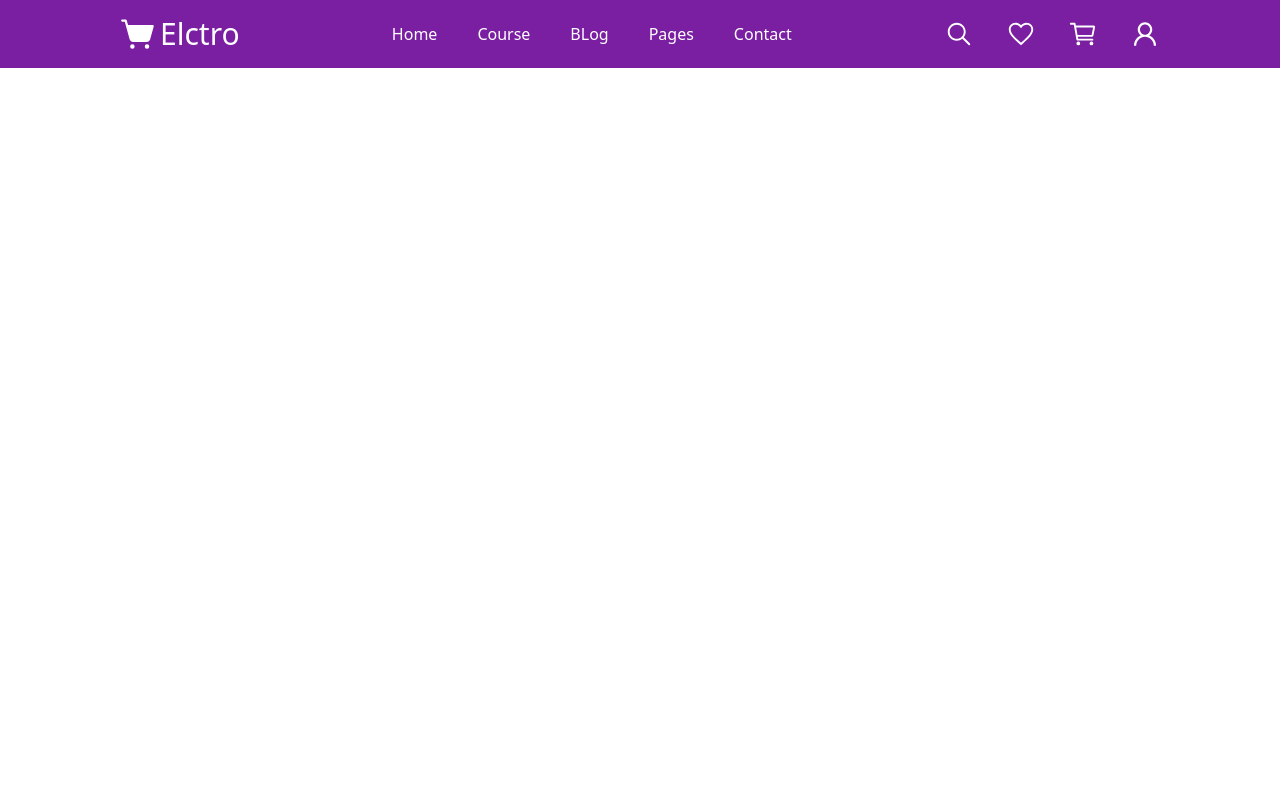
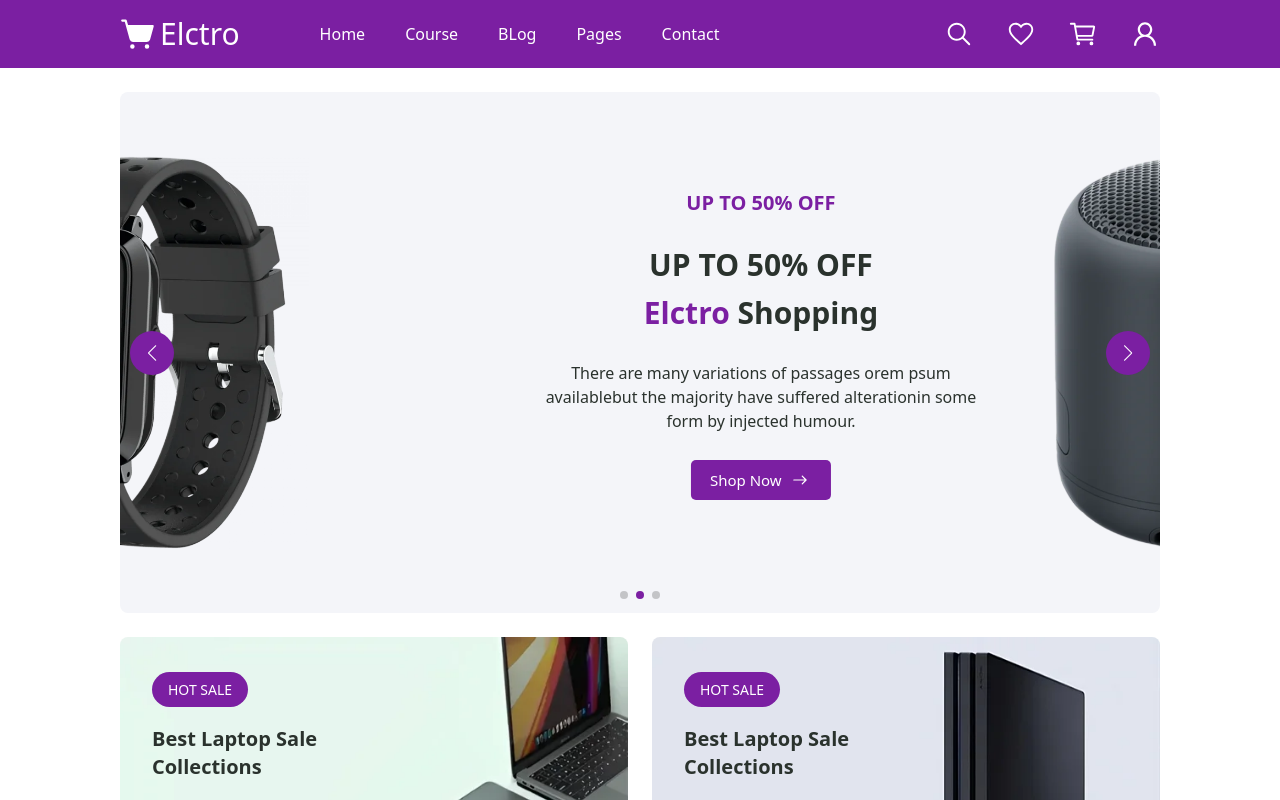
Before and after one commit to Alireza-edk13/Elctro, a Next.js app: page / in a window 1280 px wide. Shown: the top 800 px of the page. Built offline with nearby package versions, Linux system fonts and the light colour scheme.

Commit message:
feat: landding

```diff
--- a/package.json
+++ b/package.json
@@ -15,6 +15,7 @@
     "react": "18.3.1",
     "react-dom": "18.3.1",
     "react-icons": "^5.2.1",
+    "swiper": "^11.1.9",
     "tailwindcss": "3.4.7"
   }
 }
--- a/src/app/globals.css
+++ b/src/app/globals.css
@@ -85,7 +85,8 @@
         margin-left: .7rem;
     }
 
-    .btn a , .btn span {
+    .btn a,
+    .btn span {
         color: #fff;
         z-index: 2;
 
@@ -113,6 +114,34 @@
         transform: translateX(0%) !important;
         visibility: visible !important;
     }
+
+
+    .swiper-button-next,
+    .swiper-button-prev {
+        padding: 22px !important;
+        background-color: #7B1FA2 !important;
+        color: white !important;
+        border-radius: 100%;
+    }
+
+    .swiper-button-next:after,
+    .swiper-rtl .swiper-button-prev:after,
+    .swiper-button-prev:after,
+    .swiper-rtl .swiper-button-next:after {
+        font-size: 1rem !important;
+    }
+
+    .swiper-pagination-bullet-active {
+        background: #7B1FA2 !important;
+    }
+
+    /* @media only screen and (max-width: 768px) {
+
+        .swiper-button-next, .swiper-button-prev {
+            display: none !important;
+        }
+    } */
+
 }
 
 @layer utilities {
--- a/src/app/page.js
+++ b/src/app/page.js
@@ -1,8 +1,11 @@
 import Header from '@/components/modules/Header/Header'
-import Image from 'next/image'
+import Landding from '@/components/templates/Index/Landding/Landding'
 
 export default function Home() {
   return (
-    <Header />
+    <>
+      <Header />
+      <Landding/>
+    </>
   )
 }
--- a/src/components/modules/Header/Nav/Nav.js
+++ b/src/components/modules/Header/Nav/Nav.js
@@ -35,8 +35,9 @@ export default function Nav() {
 
     return (
         <>
-            <nav className={`${isFix ? 'fix-nav-active shadow-custom' : 'absolute'} z-40 py-4 bg-main  top-0 left-0 w-full text-white`}>
+            <nav className={`${isFix ? 'fix-nav-active shadow-custom' : ' block'} z-40 py-4 bg-main  top-0 left-0 w-full text-white`}>
                 <div className=' container flex justify-between items-center'>
+                    <div className=' flex-center gap-20'>
                         <div>
                             <Link href={'/'} className=' flex-center text-2xl md:text-3xl'>
                                 <PiShoppingCartSimpleFill className=' text-3xl md:text-4xl' />
@@ -44,6 +45,7 @@ export default function Nav() {
                             </Link>
                         </div>
                         <Menu />
+                    </div>
                     <div className='flex-center gap-4 sm:gap-5 md:gap-8'>
                         <div className='cursor-pointer flex-center ' onClick={() => setIsSearchBoxOpen(prevState => !prevState)}>
                             <IoIosSearch className={`${isSearchBoxOpen ? 'rotate-180' : ''} text-2xl vsm:text-3xl transition-all duration-[.5s]`} />
@@ -63,8 +65,8 @@ export default function Nav() {
 
                     </div>
                     {/* search Box */}
-                    <div onClick={() => setIsSearchBoxOpen(prevState => !prevState)} className={`${isSearchBoxOpen ? "fixed inset-0 bg-mainBlack opacity-[0] w-screen h-screen" : "absolute"}`}></div>
-                    <form className={` ${isSearchBoxOpen ? ' visible opacity-100 scale-y-100' : ' invisible opacity-0 scale-y-0'}  max-w-sm mainBoxShadow transition-all duration-[0.5s] ease-in-out mx-auto absolute left-0 right-0 w-full vsm:p-auto p-4 top-14 vsm:left-auto vsm:-bottom-20 vsm:right-9`}>
+                    <div onClick={() => setIsSearchBoxOpen(prevState => !prevState)} className={`${isSearchBoxOpen ? "fixed inset-0 bg-mainBlack opacity-[0]  z-20 w-screen h-screen" : "absolute"}`}></div>
+                    <form className={` ${isSearchBoxOpen ? ' visible opacity-100 scale-y-100' : ' invisible opacity-0 scale-y-0'}  max-w-sm mainBoxShadow transition-all duration-[0.5s] ease-in-out mx-auto absolute left-0 right-0 w-full vsm:p-auto p-4 top-14 vsm:left-auto vsm:-bottom-20 vsm:right-9 z-20 h-4`}>
                         <label className="mb-2 text-sm  text-gray-900 sr-only">Search</label>
                         <div className="relative">
                             <div className="absolute inset-y-0 start-0 flex items-center ps-3 pointer-events-none">
@@ -78,7 +80,7 @@ export default function Nav() {
                 </div>
             </nav>
             <MobileMenu isNavMobileOpen={isNavMobileOpen} setIsNavMobileOpen={setIsNavMobileOpen} />
-            <ShoppingCart isShoppingCartOpen={isShoppingCartOpen} setIsShoppingCartOpen={setIsShoppingCartOpen}/>
+            <ShoppingCart isShoppingCartOpen={isShoppingCartOpen} setIsShoppingCartOpen={setIsShoppingCartOpen} />
         </>
     )
 }
--- /dev/null
+++ b/src/components/templates/Index/Landding/Landding.js
@@ -0,0 +1,43 @@
+
+import Image from 'next/image'
+import Link from 'next/link'
+import React from 'react'
+import SwiperBanner from './SwiperBanner/SwiperBanner'
+
+export default function Landding() {
+    return (
+        <>
+            <div className=' container my-6'>
+                <div className=' grid grid-cols-12 gap-6'>
+                    <div className=' col-span-12 2xl:col-span-8 bg-mainBg rounded-lg'>
+
+
+                        <SwiperBanner />
+
+                    </div>
+                    <div className=' col-span-12 2xl:col-span-4 '>
+                        <div className=' grid grid-cols-1 md:grid-cols-2 gap-6 2xl:block 2xl:space-y-6'>
+                            <div class=" relative rounded-lg w-full">
+                                <Image src="/images/banner/ban2.webp" className=' rounded-lg w-full' alt="img" width={442} height={248} />
+                                <div class=" absolute left-8 top-7 sm:top-10">
+                                    <span class=" bg-main text-sm text-white w-6 h-4 py-2 px-4 rounded-full font-normal">HOT SALE</span>
+                                    <h4 class=" my-6 text-lg sm:text-xl font-semibold w-52">Best Laptop Sale Collections</h4>
+                                    <Link href="/" className=' text-sm border-b-[3px] border-mainBlack pb-1'>DISCOVER NOW</Link>
+                                </div>
+                            </div>
+                            <div class=" relative rounded-lg w-full">
+                                <Image src="/images/banner/ban1.webp" className=' rounded-lg w-full' alt="img" width={442} height={248} />
+                                <div class=" absolute left-8 top-7 sm:top-10">
+                                    <span class=" bg-main text-sm text-white w-6 h-4 py-2 px-4 rounded-full font-normal">HOT SALE</span>
+                                    <h4 class=" my-6 text-lg sm:text-xl font-semibold w-52">Best Laptop Sale Collections</h4>
+                                    <Link href="/" className=' text-sm border-b-[3px] border-mainBlack pb-1'>DISCOVER NOW</Link>
+                                </div>
+                            </div>
+
+                        </div>
+                    </div>
+                </div>
+            </div>
+        </>
+    )
+}
--- /dev/null
+++ b/src/components/templates/Index/Landding/Slide/Slide.js
@@ -0,0 +1,32 @@
+// "use client";
+
+import Btn from '@/components/modules/Btn/Btn'
+import Image from 'next/image';
+import Link from 'next/link'
+import React from 'react'
+
+export default function Slide({pic}) {
+    return (
+        <div class=" grid grid-cols-1 md:grid-cols-2 gap-8 p-10 sm:p-16">
+            <div className=' my-auto order-last md:order-first'>
+                <div class=" text-center space-y-6 ">
+                    <h4 class=" text-main font-bold text-xl">UP TO 50% OFF</h4>
+                    <h2 class="font-bold text-2xl sm:text-3xl sm:leading-[3rem] 2xl:text-[2.5rem] 2xl:leading-[3.5rem]">
+                        <span>UP TO 50% OFF</span>
+                        <div><span class=" text-main">Elctro</span> Shopping</div>
+                    </h2>
+                    <p class=" text-sm sm:text-base font-normal">
+                        There are many variations of passages orem psum availablebut the majority have suffered alterationin some form by injected humour.
+                    </p>
+                    <div className=' flex-center'>
+                        <Btn text="Shop Now" style=" text-white mb-4" />
+                    </div>
+                </div>
+            </div>
+            <Link href="/">
+                <Image src={`/images/slider/${pic}`} alt="img" width={367} height={400} />
+            </Link>
+
+        </div>
+    )
+}
--- /dev/null
+++ b/src/components/templates/Index/Landding/SwiperBanner/SwiperBanner.js
@@ -0,0 +1,41 @@
+"use client";
+
+import React from 'react'
+import { Swiper, SwiperSlide } from 'swiper/react';
+import 'swiper/css';
+import 'swiper/css/pagination';
+import 'swiper/css/navigation';
+import { Autoplay, Pagination, Navigation } from 'swiper/modules';
+import Slide from '../Slide/Slide';
+
+export default function SwiperBanner() {
+    return (
+        <>
+            <Swiper
+                spaceBetween={30}
+                centeredSlides={true}
+                autoplay={{
+                    delay: 5500,
+                    disableOnInteraction: false,
+                }}
+                pagination={{
+                    clickable: true,
+                }}
+                navigation={true}
+                modules={[Autoplay, Pagination, Navigation]}
+                className="mySwiper"
+            >
+                <SwiperSlide>
+                    <Slide pic='hero-3.webp' />
+                </SwiperSlide>
+                <SwiperSlide>
+                    <Slide pic='hero-2.webp' />
+                </SwiperSlide>
+                <SwiperSlide>
+                    <Slide pic='hero-1.webp' />
+                </SwiperSlide>
+
+            </Swiper>
+        </>
+    )
+}
```
Also changed, not shown: 1 other file (tests, documents, lock files or other folders). Lines whose indentation alone changed are shown as unchanged.
